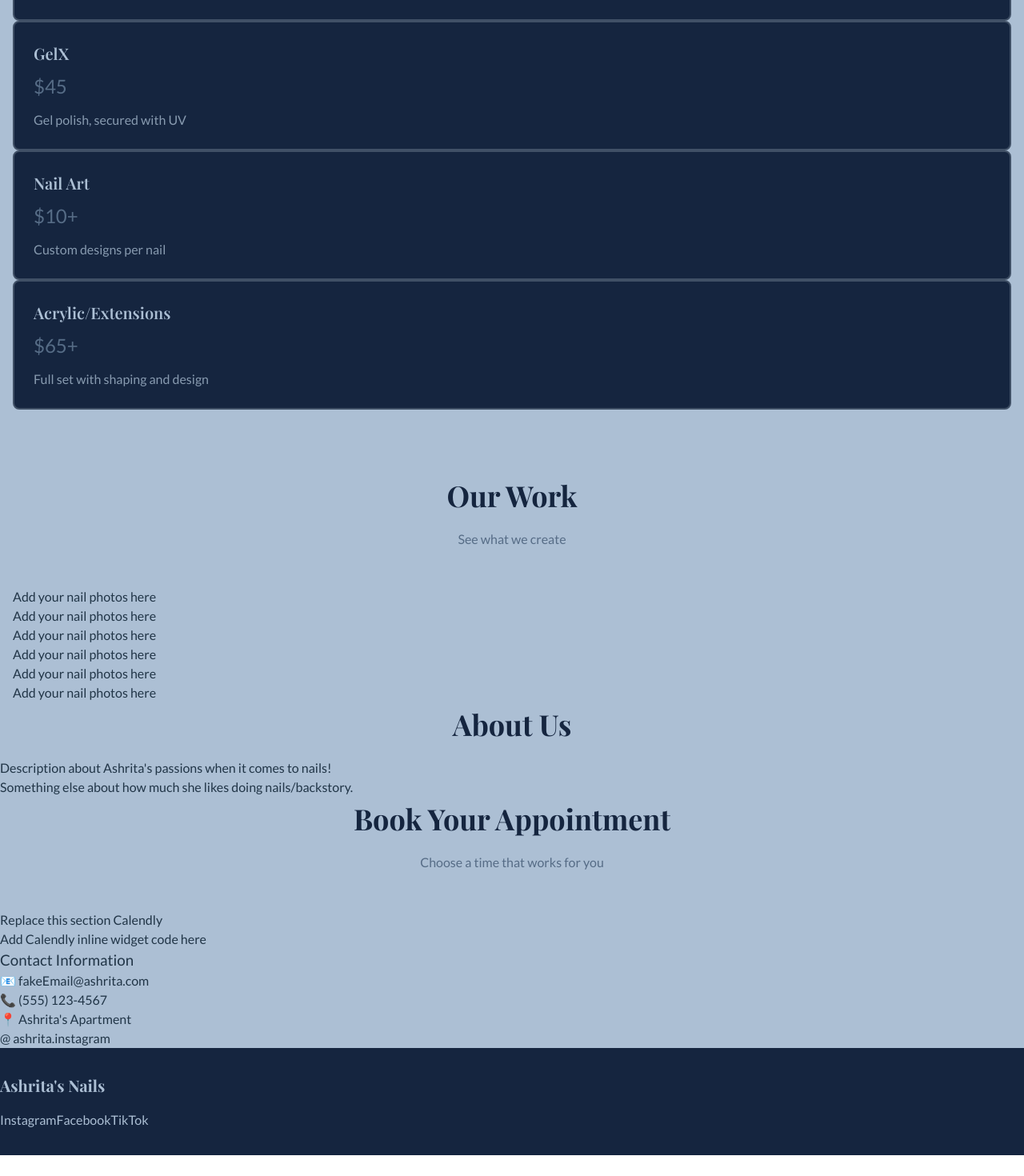
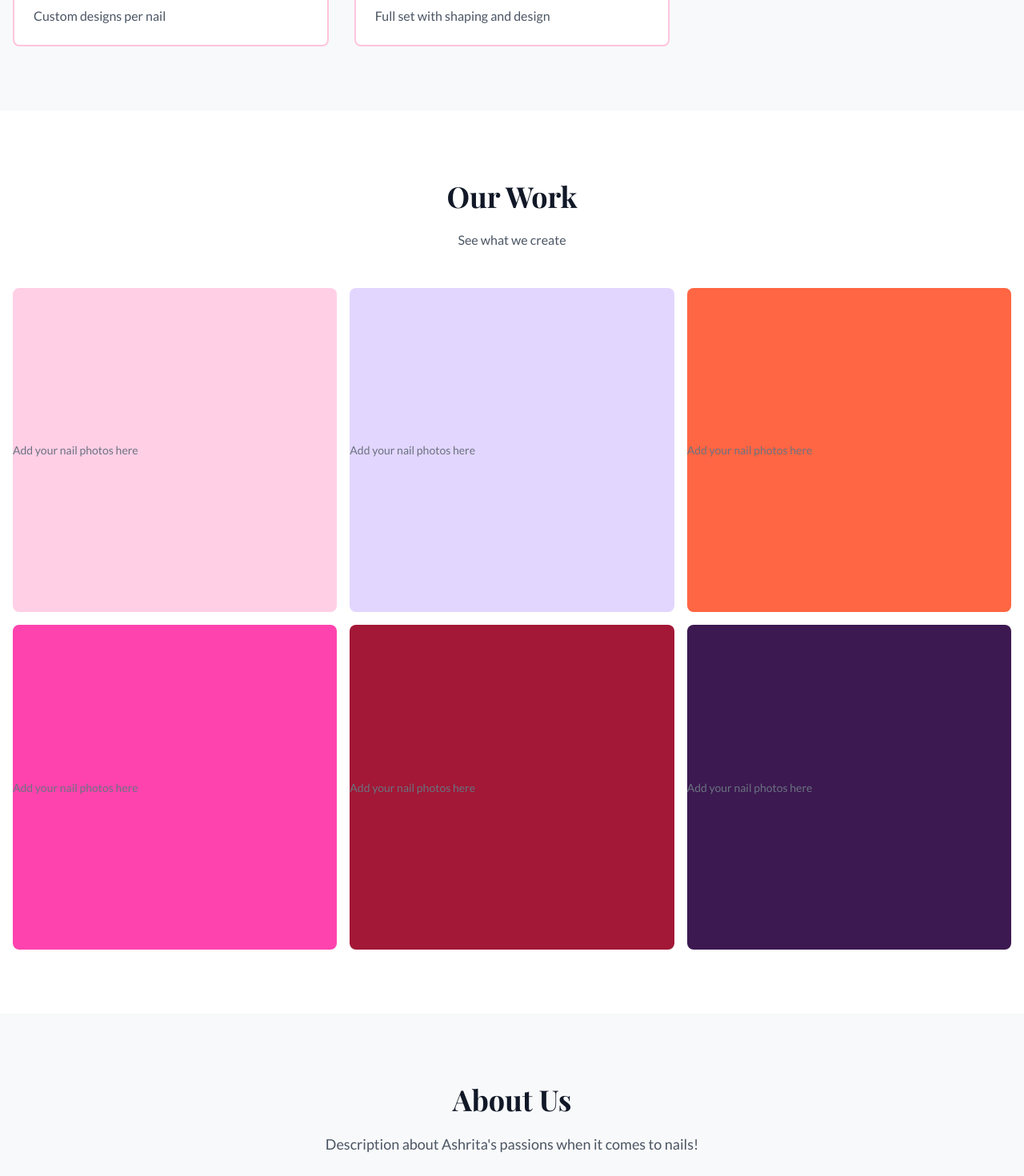
Before and after one commit to hill-ol/vite-nails, a React (Vite) app: page / in a window 1280 px wide. Shown: the part 1320-2790 px from the top of the page at 80% size. Before the commit the page ends 2764 px from the top, so only its background shows below. Built offline with nearby package versions, Linux system fonts and the light colour scheme.

Commit message:
updating broke

```diff
--- a/src/App.css
+++ b/src/App.css
@@ -12,7 +12,6 @@ body {
   padding: 0;
   width: 100%;
   overflow-x: hidden;
-  background-color: #ACBFD4;
 }
 
 .app {
@@ -26,8 +25,8 @@ body {
   left: 0;
   right: 0;
   width: 100%;
-  background-color: #15253F;
-  box-shadow: 0 2px 4px rgba(21, 37, 63, 0.3);
+  background-color: white;
+  box-shadow: 0 2px 4px rgba(0, 0, 0, 0.1);
   z-index: 1000;
 }
 
@@ -48,7 +47,7 @@ body {
   font-size: 1.5rem;
   font-weight: 700;
   font-family: 'Playfair Display', serif;
-  color: #ACBFD4;
+  color: #40413C;
 }
 
 .desktop-menu {
@@ -60,19 +59,19 @@ body {
 .nav-link {
   background: none;
   border: none;
-  color: #ACBFD4;
+  color: #374151;
   cursor: pointer;
   font-size: 1rem;
   transition: color 0.3s;
 }
 
 .nav-link:hover {
-  color: #889BB0;
+  color: #ff43ae;
 }
 
 .book-button {
-  background-color: #354E6B;
-  color: #ACBFD4;
+  background-color: #eeb6d9;
+  color: white;
   padding: 0.5rem 1.5rem;
   border: none;
   border-radius: 9999px;
@@ -82,7 +81,7 @@ body {
 }
 
 .book-button:hover {
-  background-color: #405066;
+  background-color: #f19fd2;
 }
 
 .mobile-menu-toggle {
@@ -98,7 +97,6 @@ body {
 
 .mobile-menu {
   padding-bottom: 1rem;
-  background-color: #15253F;
 }
 
 .mobile-nav-link {
@@ -108,13 +106,13 @@ body {
   padding: 0.5rem 0;
   background: none;
   border: none;
-  color: #ACBFD4;
+  color: #374151;
   cursor: pointer;
   font-size: 1rem;
 }
 
 .mobile-nav-link:hover {
-  color: #889BB0;
+  color: #ff43ae;
 }
 
 .mobile-book-button {
@@ -123,8 +121,8 @@ body {
   text-align: left;
   padding: 0.5rem 1rem;
   margin-top: 0.5rem;
-  background-color: #354E6B;
-  color: #ACBFD4;
+  background-color: #ff43ae;
+  color: white;
   border: none;
   border-radius: 9999px;
   cursor: pointer;
@@ -132,13 +130,13 @@ body {
 }
 
 .mobile-book-button:hover {
-  background-color: #405066;
+  background-color: #a21836;
 }
 
 /* Hero Section */
 .hero-section {
   padding-top: 64px;
-  background-color: #263042;
+  background-color: #fff5f7;
   min-height: 100vh;
   display: flex;
   align-items: center;
@@ -160,17 +158,17 @@ body {
   font-size: 3rem;
   font-weight: 700;
   font-family: 'Playfair Display', serif;
-  color: #ACBFD4;
+  color: #111827;
   margin-bottom: 1.5rem;
 }
 
 .hero-highlight {
-  color: #566C86;
+  color: #ACBDB7;
 }
 
 .hero-description {
   font-size: 1.25rem;
-  color: #889BB0;
+  color: #374151;
   margin-bottom: 2rem;
   max-width: 42rem;
   margin-left: auto;
@@ -178,8 +176,8 @@ body {
 }
 
 .hero-cta-button {
-  background-color: #354E6B;
-  color: #ACBFD4;
+  background-color: #ff43ae;
+  color: white;
   padding: 1rem 2rem;
   border: none;
   border-radius: 9999px;
@@ -190,7 +188,7 @@ body {
 }
 
 .hero-cta-button:hover {
-  background-color: #405066;
+  background-color: #a21836;
   transform: scale(1.05);
 }
 
@@ -205,60 +203,200 @@ body {
   font-weight: 700;
   font-family: 'Playfair Display', serif;
   text-align: center;
-  color: #15253F;
+  color: #111827;
   margin-bottom: 1rem;
 }
 
 .section-subtitle {
   text-align: center;
-  color: #566C86;
+  color: #4b5563;
   margin-bottom: 3rem;
 }
 
 .services-section {
   padding: 5rem 0;
-  background-color: #ACBFD4;
+  background-color: #f8f9fa;
   width: 100%;
 }
 
+.services-grid {
+  display: grid;
+  grid-template-columns: 1fr;
+  gap: 2rem;
+}
+
 .service-card {
-  background-color: #15253F;
-  border: 2px solid #405066;
+  background-color: white;
+  border: 2px solid #ffc4dd;
   border-radius: 0.5rem;
   padding: 1.5rem;
   transition: all 0.3s;
-  color: #ACBFD4;
 }
 
 .service-card:hover {
-  box-shadow: 0 10px 15px rgba(86, 108, 134, 0.3);
-  border-color: #354E6B;
+  box-shadow: 0 10px 15px rgba(255, 67, 174, 0.15);
+  border-color: #ff43ae;
 }
 
 .service-name {
   font-size: 1.25rem;
   font-weight: 600;
   font-family: 'Playfair Display', serif;
-  color: #ACBFD4;
+  color: #111827;
   margin-bottom: 0.5rem;
 }
 
 .service-price {
   font-size: 1.5rem;
   font-weight: bold;
-  color: #566C86;
+  color: #a21836;
   margin-bottom: 0.75rem;
 }
 
 .service-description {
-  color: #889BB0;
+  color: #4b5563;
+}
+
+.gallery-section {
+  padding: 5rem 0;
+  background-color: white;
+  width: 100%;
+}
+
+.gallery-grid {
+  display: grid;
+  grid-template-columns: repeat(2, 1fr);
+  gap: 1rem;
+}
+
+.gallery-item {
+  aspect-ratio: 1;
+  border-radius: 0.5rem;
+  display: flex;
+  align-items: center;
+  justify-content: center;
+  transition: transform 0.3s;
+}
+
+.gallery-item:hover {
+  transform: scale(1.05);
+}
+
+.gallery-item-pink {
+  background-color: #ffcfe6;
+}
+
+.gallery-item-purple {
+  background-color: #e2d6ff;
+}
+
+.gallery-item-rose {
+  background-color: #ff6643;
+}
+
+.gallery-item-pink-dark {
+  background-color: #ff43ae;
+}
+
+.gallery-item-fuchsia {
+  background-color: #a21836;
+}
+
+.gallery-item-violet {
+  background-color: #3c1951;
+}
+
+.placeholder-text {
+  font-size: 0.875rem;
+  color: #6b7280;
+}
+
+.about-section {
+  padding: 5rem 0;
+  background-color: #f8f9fa;
+  width: 100%;
+}
+
+.about-container {
+  max-width: 56rem;
+  margin: 0 auto;
+  padding: 0 1rem;
+  text-align: center;
+}
+
+.about-text {
+  font-size: 1.125rem;
+  color: #4b5563;
+  margin-bottom: 1.5rem;
+}
+
+.booking-section {
+  padding: 5rem 0;
+  background-color: #fff5f7;
+  width: 100%;
+}
+
+.booking-container {
+  max-width: 56rem;
+  margin: 0 auto;
+  padding: 0 1rem;
+}
+
+.booking-widget-wrapper {
+  background-color: white;
+  border-radius: 0.5rem;
+  box-shadow: 0 10px 15px rgba(0, 0, 0, 0.1);
+  padding: 2rem;
+}
+
+.calendly-placeholder {
+  background-color: white;
+  border: 2px solid #ffc4dd;
+  border-radius: 0.5rem;
+  padding: 3rem;
+  text-align: center;
+}
+
+.placeholder-text-main {
+  color: #374151;
+  margin-bottom: 1rem;
+}
+
+.placeholder-text-sub {
+  font-size: 0.875rem;
+  color: #4b5563;
+}
+
+.contact-info {
+  margin-top: 3rem;
+  text-align: center;
+}
+
+.contact-title {
+  font-size: 1.5rem;
+  font-weight: 600;
+  font-family: 'Playfair Display', serif;
+  color: #111827;
+  margin-bottom: 1rem;
+}
+
+.contact-detail {
+  color: #4b5563;
+  margin-bottom: 0.5rem;
 }
 
 .footer {
-  background-color: #15253F;
-  color: #ACBFD4;
+  background-color: #111827;
+  color: white;
   padding: 2rem 0;
   width: 100%;
+}
+
+.footer-container {
+  max-width: 1280px;
+  margin: 0 auto;
+  padding: 0 1rem;
+  text-align: center;
 }
 
 .footer-brand {
@@ -268,12 +406,51 @@ body {
   margin-bottom: 1rem;
 }
 
+.social-links {
+  display: flex;
+  justify-content: center;
+  gap: 1.5rem;
+  margin-bottom: 1rem;
+}
+
 .social-link {
-  color: #ACBFD4;
+  color: white;
   text-decoration: none;
   transition: color 0.3s;
 }
 
 .social-link:hover {
-  color: #889BB0;
+  color: #ff43ae;
 }
+
+@media (min-width: 768px) {
+  .desktop-menu {
+    display: flex;
+  }
+
+  .mobile-menu-toggle {
+    display: none;
+  }
+
+  .hero-title {
+    font-size: 3.75rem;
+  }
+
+  .services-grid {
+    grid-template-columns: repeat(2, 1fr);
+  }
+
+  .gallery-grid {
+    grid-template-columns: repeat(3, 1fr);
+  }
+
+  .navbar-container {
+    padding: 0 2rem;
+  }
+}
+
+@media (min-width: 1024px) {
+  .services-grid {
+    grid-template-columns: repeat(3, 1fr);
+  }
+}
```
